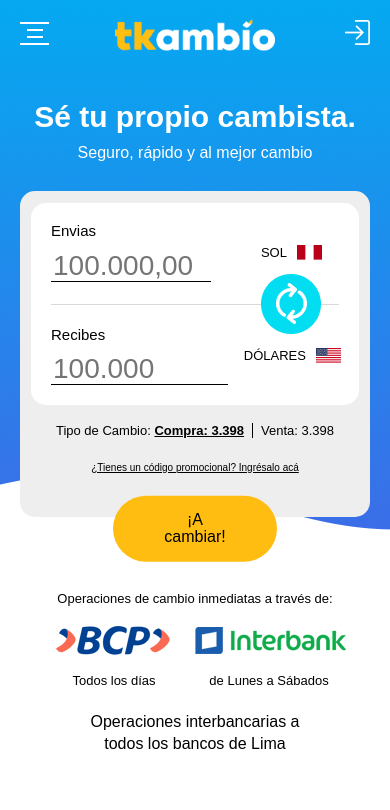
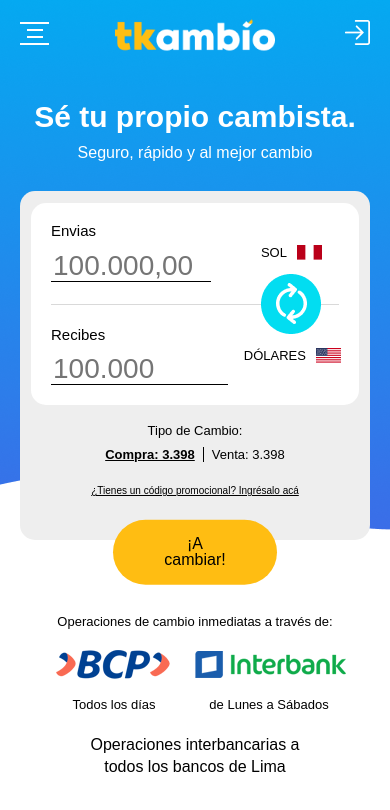
Before and after one commit to StevenACZ/tkambio-challenge, a Vue app: page / in a window 390 px wide. Shown: the top 810 px of the page. Built offline with nearby package versions, Linux system fonts and the light colour scheme.

Commit message:
improved

```diff
--- a/src/components/Exchange.vue
+++ b/src/components/Exchange.vue
@@ -37,8 +37,8 @@
     <footer class="exchange__footer">
       <div class="exchange-rate">
         <h3>
-          Tipo de Cambio:
-          <span class="buy">Compra: 3.398</span>
+          <p>Tipo de Cambio:</p>
+          <span class="buy active">Compra: 3.398</span>
           <span class="sale">Venta: 3.398</span>
         </h3>
       </div>
@@ -205,15 +205,20 @@ export default {
         line-height: 13.47px;
         font-weight: 300;
 
+        & > p {
+          display: inline-block;
+          margin-right: 5px;
+        }
+
         .buy {
-          font-weight: 600;
           border-right: 1px solid black;
           padding-right: 8px;
           margin-right: 8px;
-          text-decoration: underline;
         }
 
-        .sale {
+        .active {
+          font-weight: 600;
+          text-decoration: underline;
         }
       }
     }
@@ -316,6 +321,18 @@ export default {
         transform: translate(0%, -50%);
       }
     }
+
+    .exchange__footer {
+      .exchange-rate {
+        & > h3 {
+          & > p {
+            display: block;
+            margin-right: 0;
+            margin-bottom: 10px;
+          }
+        }
+      }
+    }
   }
 }
 </style>
```
